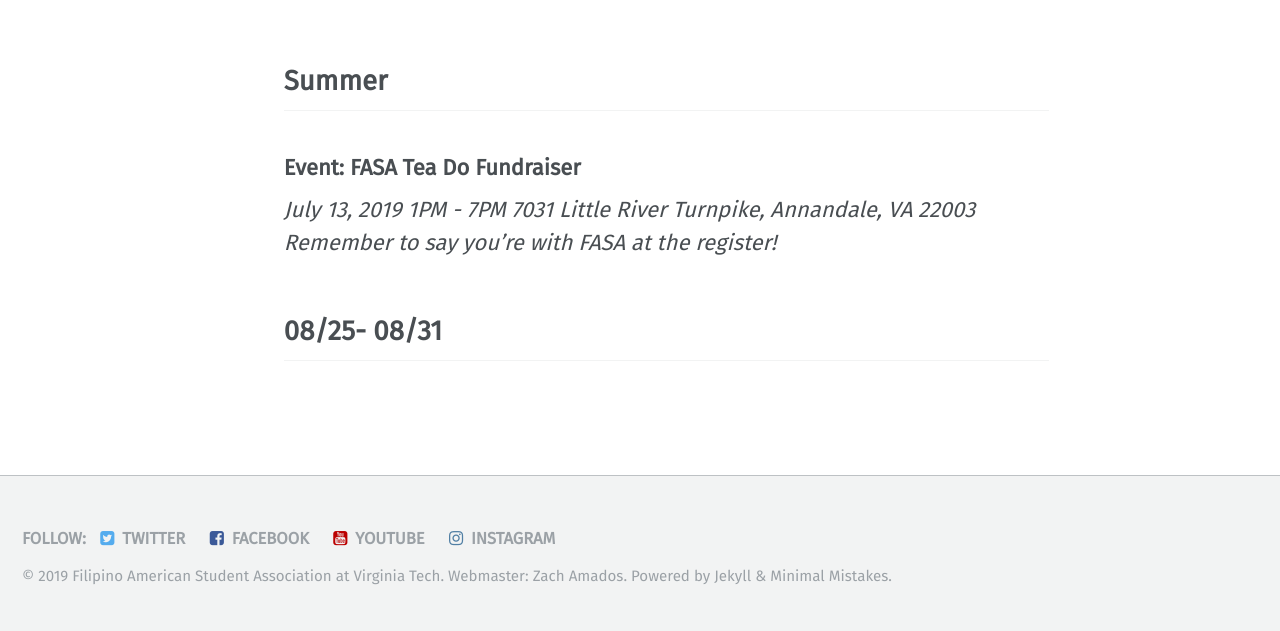
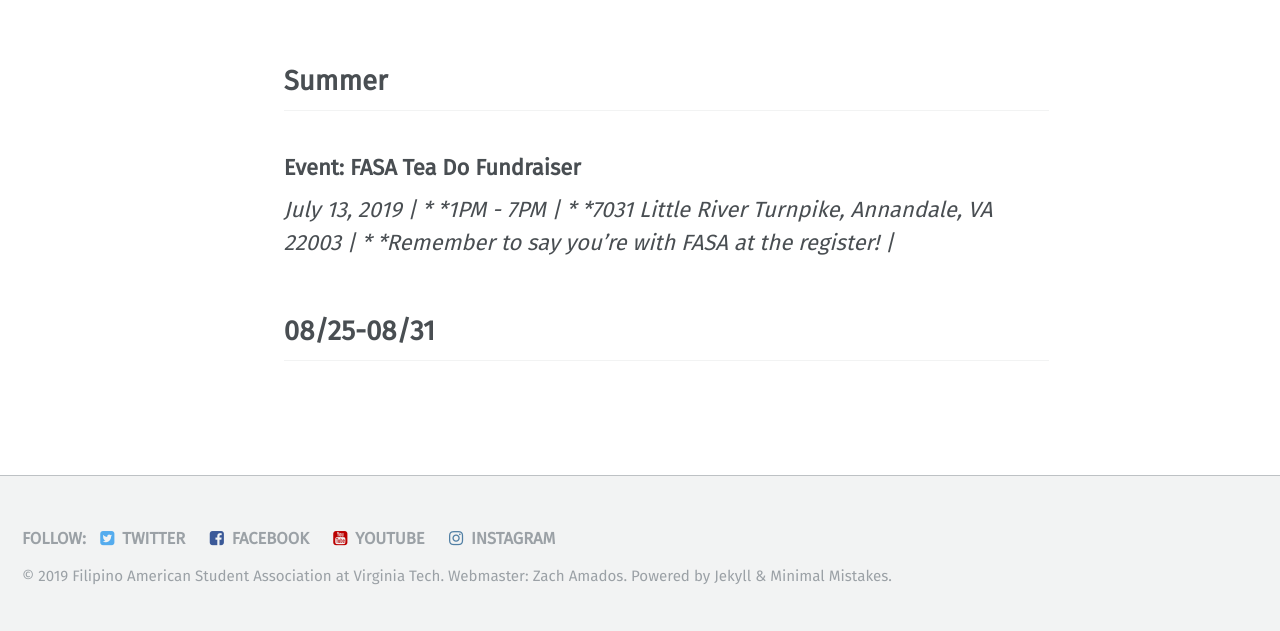
Before and after one commit to vtfasa/vtfasa.github.io, a Jekyll site: the page built from _pages/events.md, in a window 1280 px wide. Shown: the part 796-1427 px from the top of the page. Built offline with Jekyll 4.4.1, drawn with Linux system fonts in a browser that asks for light colours; some web fonts are replaced.

```diff
--- a/_pages/events.md
+++ b/_pages/events.md
@@ -8,9 +8,9 @@ permalink: /events/
 ## Summer
 
 ### Event: FASA Tea Do Fundraiser
-*July 13, 2019*
-*1PM - 7PM*
-*7031 Little River Turnpike, Annandale, VA 22003*
-*Remember to say you're with FASA at the register!*
+*July 13, 2019 | *
+*1PM - 7PM | *
+*7031 Little River Turnpike, Annandale, VA 22003 | *
+*Remember to say you're with FASA at the register! |*
 
-## 08/25- 08/31
+## 08/25-08/31
```
